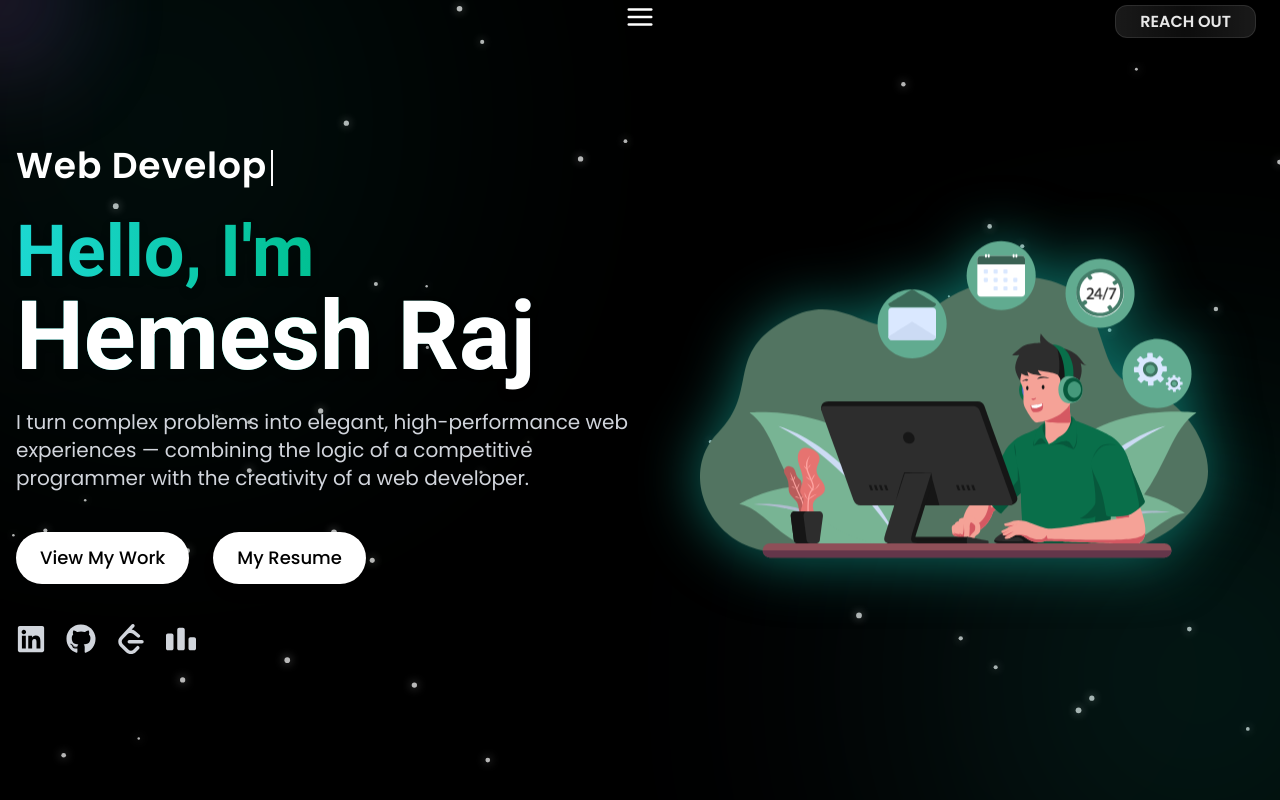
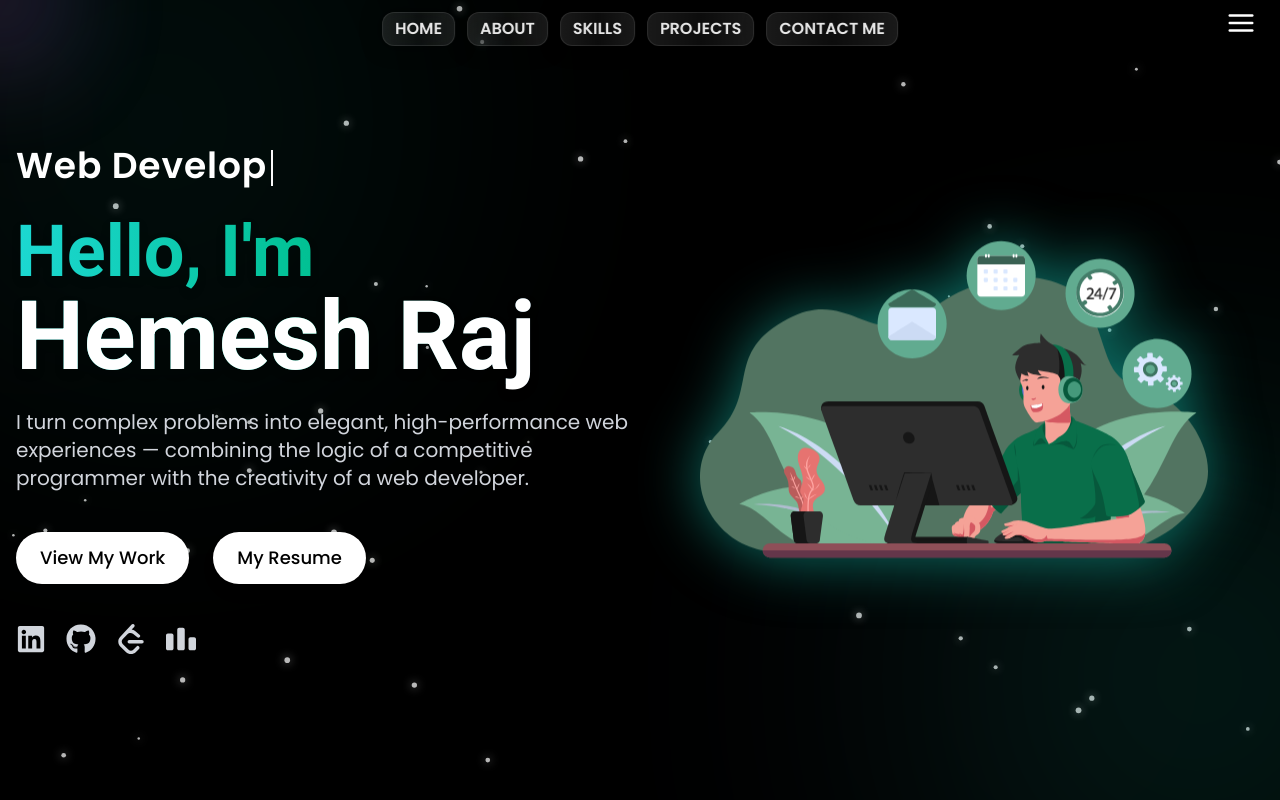
Before and after one commit to hemeshhere/MyPortfolio, a React (Vite) app: page / in a window 1280 px wide. Shown: the top 800 px of the page. Built offline with nearby package versions, Linux system fonts and the light colour scheme.

Commit message:
Made changes according to the UNI

```diff
--- a/src/components/Navbar.jsx
+++ b/src/components/Navbar.jsx
@@ -61,7 +61,64 @@ export default function Navbar(){
           {/* <img src={Logo} alt="logo" className="h-12 w-10"/> */}
 
         </div>
-        <div className="block lg:absolute lg:left-1/2 lg:transform lg:-translate-x-1/2">
+        <div className="hidden lg:absolute lg:left-1/2 lg:transform lg:-translate-x-1/2 lg:flex lg:items-center">
+          <a
+            href="#home"
+            className="relative top-0.5 px-3 py-1 rounded-xl font-semibold uppercase text-white/90
+            backdrop-blur-md bg-gradient-to-r from-white/10 via-white/5 to-white/10
+            border border-white/10 shadow-[0_0_20px_rgba(0,0,0,0.6)]
+            transition-all duration-500 ease-out
+            hover:from-white/20 hover:via-white/10 hover:to-white/20
+            hover:scale-105 hover:shadow-[0_0_30px_rgba(255,255,255,0.1)]"
+            >
+            Home
+          </a>
+          <a
+            href="#about"
+            className="relative top-0.5 px-3 py-1 ml-3 rounded-xl font-semibold uppercase text-white/90
+            backdrop-blur-md bg-gradient-to-r from-white/10 via-white/5 to-white/10
+            border border-white/10 shadow-[0_0_20px_rgba(0,0,0,0.6)]
+            transition-all duration-500 ease-out
+            hover:from-white/20 hover:via-white/10 hover:to-white/20
+            hover:scale-105 hover:shadow-[0_0_30px_rgba(255,255,255,0.1)]"
+            >
+            About
+          </a>
+          <a
+            href="#skills"
+            className="relative top-0.5 px-3 py-1 ml-3 rounded-xl font-semibold uppercase text-white/90
+            backdrop-blur-md bg-gradient-to-r from-white/10 via-white/5 to-white/10
+            border border-white/10 shadow-[0_0_20px_rgba(0,0,0,0.6)]
+            transition-all duration-500 ease-out
+            hover:from-white/20 hover:via-white/10 hover:to-white/20
+            hover:scale-105 hover:shadow-[0_0_30px_rgba(255,255,255,0.1)]"
+            >
+            Skills
+          </a>
+          <a
+            href="#projects"
+            className="relative top-0.5 px-3 py-1 ml-3 rounded-xl font-semibold uppercase text-white/90
+            backdrop-blur-md bg-gradient-to-r from-white/10 via-white/5 to-white/10
+            border border-white/10 shadow-[0_0_20px_rgba(0,0,0,0.6)]
+            transition-all duration-500 ease-out
+            hover:from-white/20 hover:via-white/10 hover:to-white/20
+            hover:scale-105 hover:shadow-[0_0_30px_rgba(255,255,255,0.1)]"
+            >
+            Projects
+          </a>
+          <a
+            href="#contact"
+            className="relative top-0.5 px-3 py-1 ml-3 rounded-xl font-semibold uppercase text-white/90
+            backdrop-blur-md bg-gradient-to-r from-white/10 via-white/5 to-white/10
+            border border-white/10 shadow-[0_0_20px_rgba(0,0,0,0.6)]
+            transition-all duration-500 ease-out
+            hover:from-white/20 hover:via-white/10 hover:to-white/20
+            hover:scale-105 hover:shadow-[0_0_30px_rgba(255,255,255,0.1)]"
+            >
+            Contact Me
+          </a>
+        </div>
+        <div className="block ml-auto lg:ml-0">
           <button
             onClick={()=> setMenuOpen(true)}
             className="text-white text-3xl focus:outline-none"
@@ -69,19 +126,6 @@ export default function Navbar(){
             <FiMenu/>
           </button>
         </div>
-        <div className="hidden lg:block">
-          <a
-            href="#contact"
-            className="relative top-0.5 px-6 py-1 rounded-xl font-semibold uppercase text-white/90
-            backdrop-blur-md bg-gradient-to-r from-white/10 via-white/5 to-white/10
-            border border-white/10 shadow-[0_0_20px_rgba(0,0,0,0.6)]
-            transition-all duration-500 ease-out
-            hover:from-white/20 hover:via-white/10 hover:to-white/20
-            hover:scale-105 hover:shadow-[0_0_30px_rgba(255,255,255,0.1)]"
-          >
-            Reach Out
-          </a>
-        </div>
       </nav>
     <OverlayMenu isOpen={menuOpen} onClose={()=>setMenuOpen(false)}/>
     </>
--- a/src/section/Home.jsx
+++ b/src/section/Home.jsx
@@ -114,7 +114,7 @@ const Home = () => {
                 bg-white hover:scale-105 transition-all
                 "
               >View My Work</a>
-              <a href="https://drive.google.com/file/d/15ZDgce56p7TxKz52Fan61wmefxVrIUrI/view?usp=sharing"
+              <a href="https://drive.google.com/file/d/1gpljBAvf5AHzpL19kXOM-PSv5TS2q7Ma/view?usp=sharing"
                 target="_blank"
                 rel="noopener noreferrer"
                 className="px-6 py-3 rounded-full text-lg font-medium text-black
```
